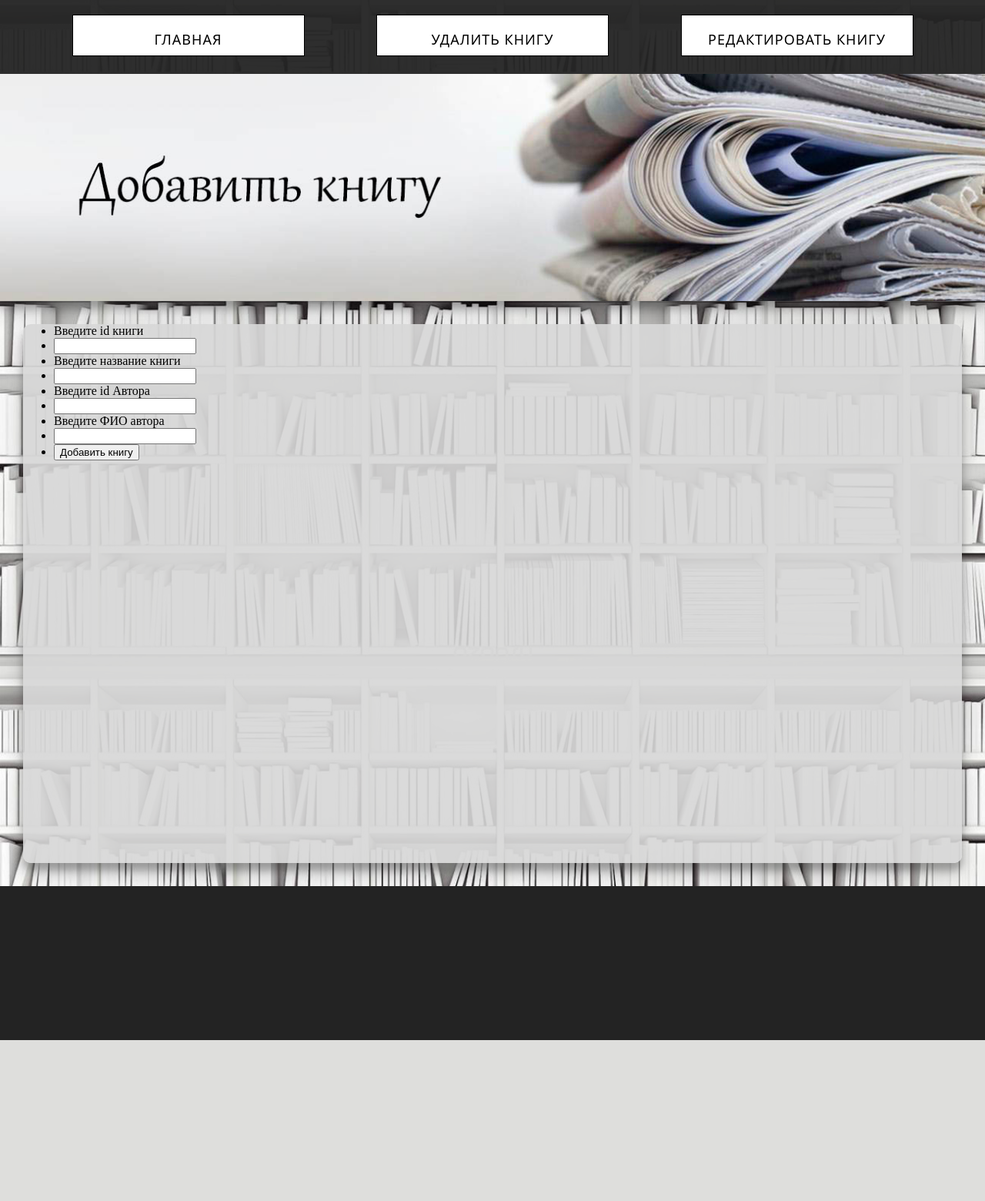
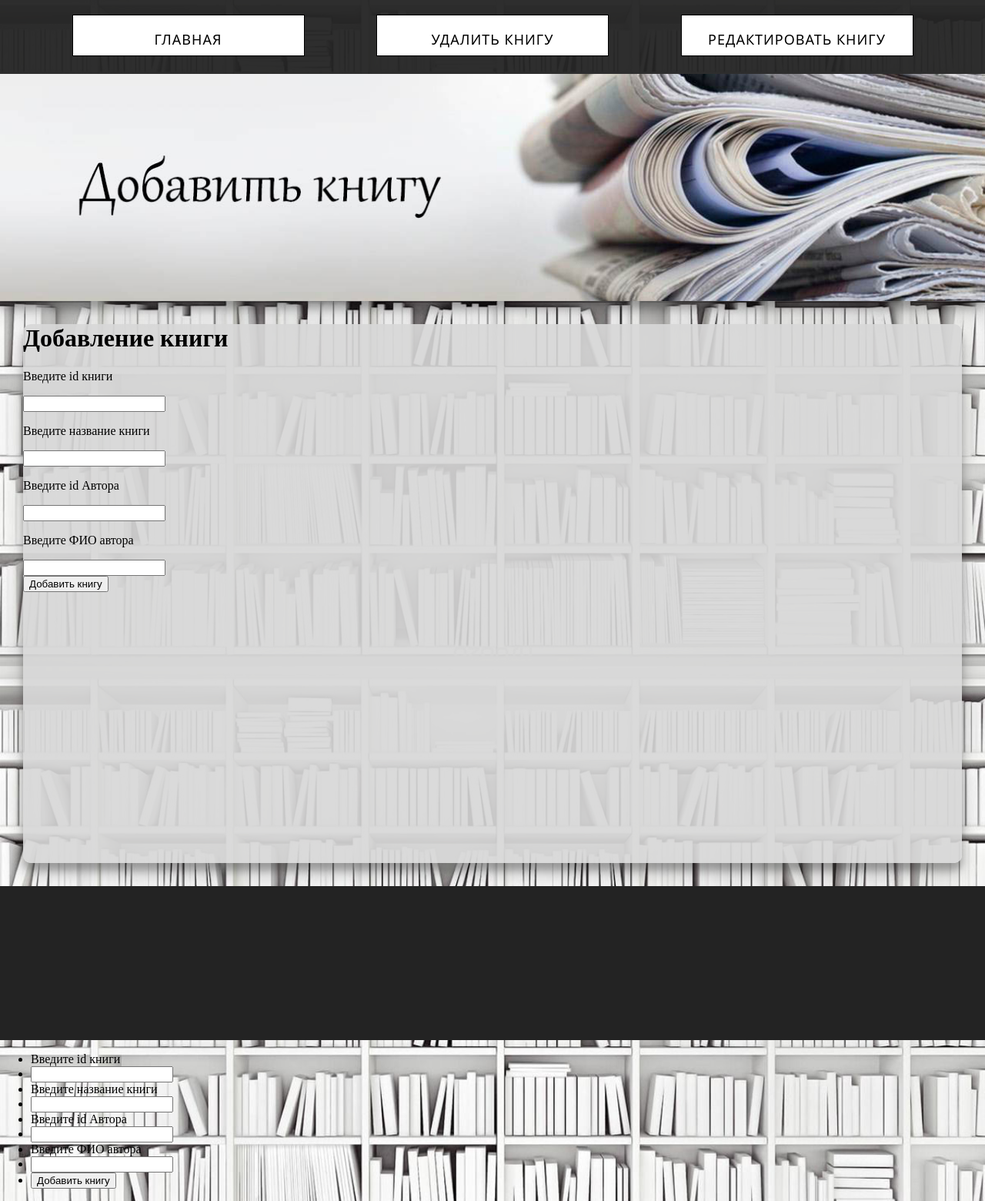
Before and after one commit to danila-art/PDO-BOOK, a PHP site: page /PHP_PDO/PDO.php in a window 1280 px wide. Shown: the part 19-1579 px from the top of the page at 77% size. Before the commit the page ends 1370 px from the top, so only its background shows below. Run offline with PHP 8.4, Linux system fonts and the light colour scheme.

Commit message:
Add files via upload

```diff
--- a/CSS/stylesheet.css
+++ b/CSS/stylesheet.css
@@ -141,3 +141,30 @@ tr:nth-child(even) {
     font-family: sans-serif;
     letter-spacing: 1px;
 }
+
+/*-------------------Форма добавления--*/
+.form_add{
+
+}
+.oglav_form{
+
+}
+.text_input{
+
+}
+.add_input{
+
+}
+.button_submit
+/*-------------------Форма добавления--*/
+/*-------------------Форма удаления----*/
+.text_delete{
+
+}
+.delete_input{
+
+}
+.submit_delete{
+
+}
+/*-------------------Форма удаления----*/
--- a/INTERNAL_PAGE/ADD_BOOK.php
+++ b/INTERNAL_PAGE/ADD_BOOK.php
@@ -27,19 +27,38 @@
         </div>
     </div>
     <div class="main">
-        <div>
+        <div class="form_add">
             <form action="../PHP_PDO/PDO.php" method="post">
-                <ul>
-                    <li>Введите id книги</li>
-                    <li><input type="text" name="id_b"></li>
-                    <li>Введите название книги</li>
-                    <li><input type="text" name="name"></li>
-                    <li>Введите id Автора</li>
-                    <li><input type="text" name="id_a"></li>
-                    <li>Введите ФИО автора</li>
-                    <li><input type="text" name="fio"></li>
-                    <li><input type="submit" value="Добавить книгу"></li>
-                </ul>
+                <div class="oglav_form">
+                    <h1>Добавление книги</h1>
+                </div>
+                <div class="text_input">
+                    <p>Введите id книги</p>
+                </div>
+                <div class="add_input">
+                    <input type="text" name="id_b">
+                </div>
+                <div class="text_input">
+                    <p>Введите название книги</p>
+                </div>
+                <div class="add_input">
+                    <input type="text" name="name">
+                </div>
+                <div class="text_input">
+                    <p>Введите id Автора</p>
+                </div>
+                <div class="add_input">
+                    <input type="text" name="id_a">
+                </div>
+                <div class="text_input">
+                    <p>Введите ФИО автора</p>
+                </div>
+                <div class="add_input">
+                    <input type="text" name="fio">
+                </div>
+                <div class="button_submit">
+                    <input type="submit" value="Добавить книгу">
+                </div>
             </form>
         </div>
     </div>
@@ -51,3 +70,17 @@
 
 </body>
 </html>
+
+<form action="../PHP_PDO/PDO.php" method="post">
+    <ul>
+        <li>Введите id книги</li>
+        <li><input type="text" name="id_b"></li>
+        <li>Введите название книги</li>
+        <li><input type="text" name="name"></li>
+        <li>Введите id Автора</li>
+        <li><input type="text" name="id_a"></li>
+        <li>Введите ФИО автора</li>
+        <li><input type="text" name="fio"></li>
+        <li><input type="submit" value="Добавить книгу"></li>
+    </ul>
+</form>
--- a/index.php
+++ b/index.php
@@ -29,7 +29,7 @@
         <div>
             <table>
                 <caption>
-                    Холодные закуски
+                    Просмотр книг и их авторов
                 </caption>
                 <tr>
                     <th>Название книги</th>
```
Also changed, not shown: INTERNAL_PAGE/DELETE_BOOK.php (+26 -8 lines).
